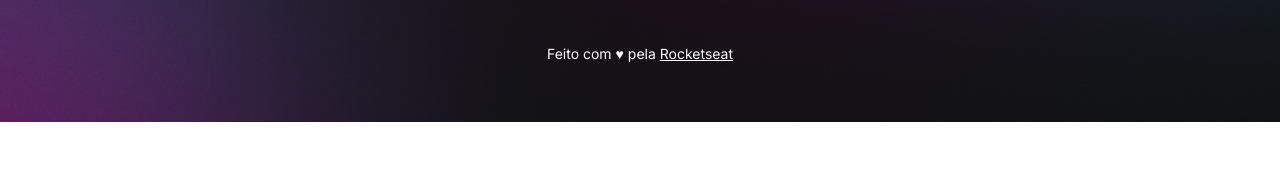
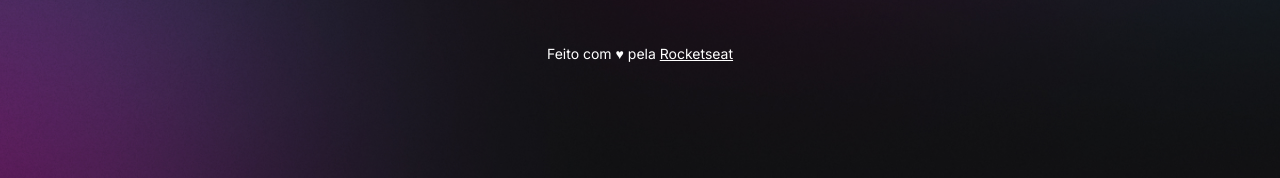
Before and after one commit to Glaucia-Cruz/projeto_rocketseat, a plain HTML site: page index.html in a window 1280 px wide. Shown: the part 678-856 px from the top of the page. Before the commit the page ends 800 px from the top, so only its background shows below. Drawn offline with nearby package versions, Linux system fonts and the light colour scheme.

Commit message:
alteração do VH

```diff
--- a/style.css
+++ b/style.css
@@ -23,7 +23,7 @@
 }
 body{
     background: var(--bg-url) no-repeat top center/cover;
-    height: 10vh;
+    height: 100vh;
 }
 body * {
     font-family: 'Inter', sans-serif;
```
